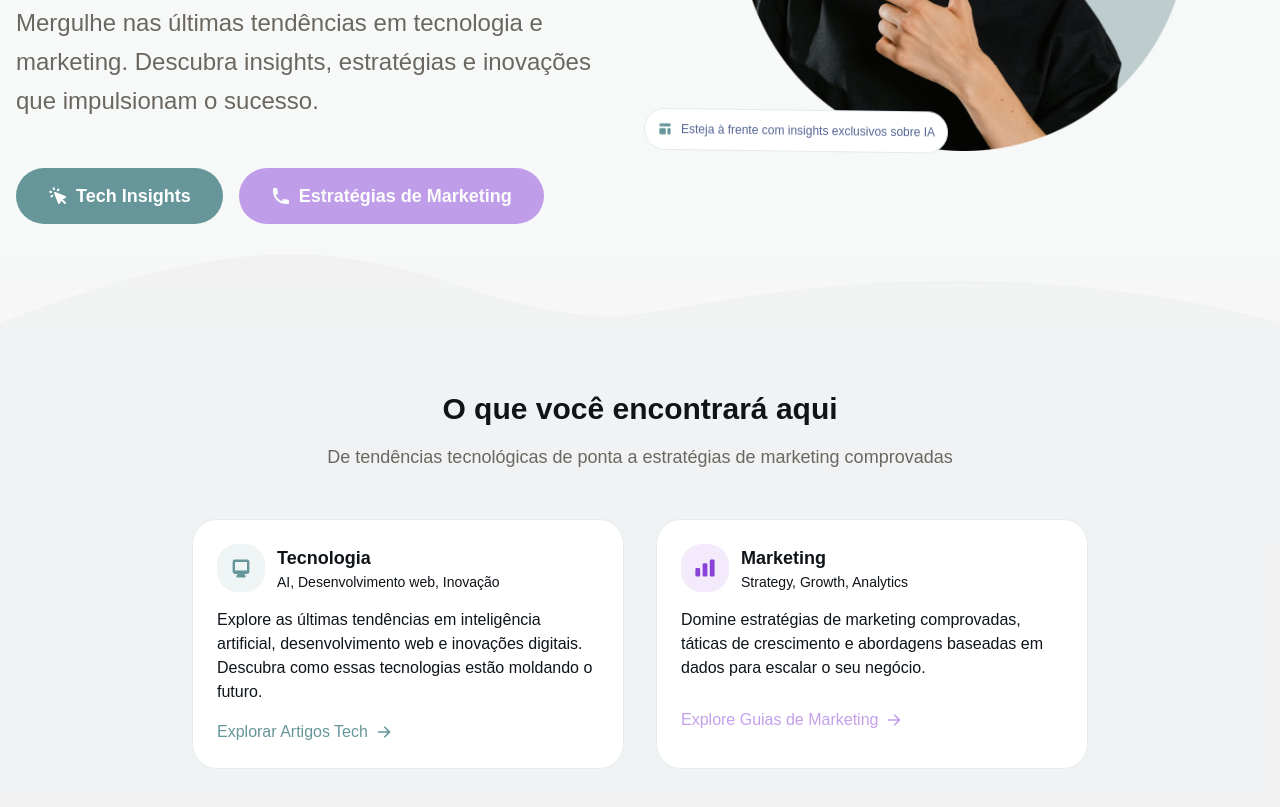
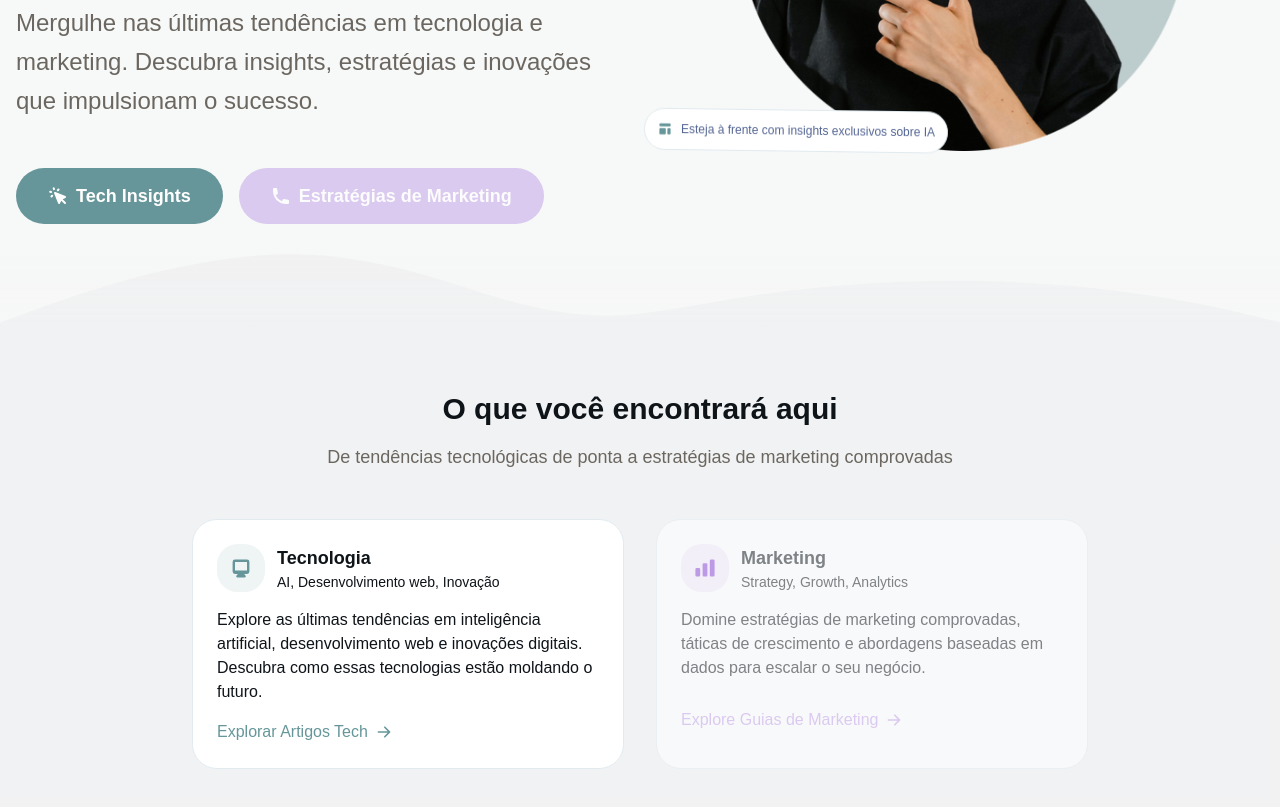
Before and after one commit to VitorFigm/gaussify-static, an Astro site: page / in a window 1280 px wide. Shown: the part 473-1280 px from the top of the page. Built offline with nearby package versions, Linux system fonts and the light colour scheme; Astro itself is replaced by a stand-in of ours; a web font is replaced by a local one.

Commit message:
changge colors

```diff
--- a/src/pages/index.astro
+++ b/src/pages/index.astro
@@ -105,7 +105,7 @@ import { Image } from "astro:assets";
 
           <a
             href="#"
-            class="group inline-flex items-center justify-center gap-2 h-14 px-8 bg-secondary text-secondary-foreground rounded-full text-lg font-semibold transition-all hover:bg-secondary/90 hover:scale-105 shadow-lg hover:shadow-xl pointer-events-none opacity-50 whitespace-nowrap"
+            class="group inline-flex items-center justify-center gap-2 h-14 px-8 bg-secondary/50 text-secondary-foreground rounded-full text-lg font-semibold transition-all hover:bg-secondary/90 hover:scale-105 shadow-lg hover:shadow-xl pointer-events-none opacity-50 whitespace-nowrap"
           >
             <svg
               class="w-5 h-5 transition-transform group-hover:scale-110"
@@ -235,7 +235,7 @@ import { Image } from "astro:assets";
         </a>
 
         <!-- Marketing Preview -->
-        <a href="#" class="group pointer-events-none">
+        <a href="#" class="group pointer-events-none opacity-50">
           <div
             class="bg-card flex flex-col min-h-[250px] rounded-xl p-6 shadow-sm border border-border transition-all duration-300"
           >
```
